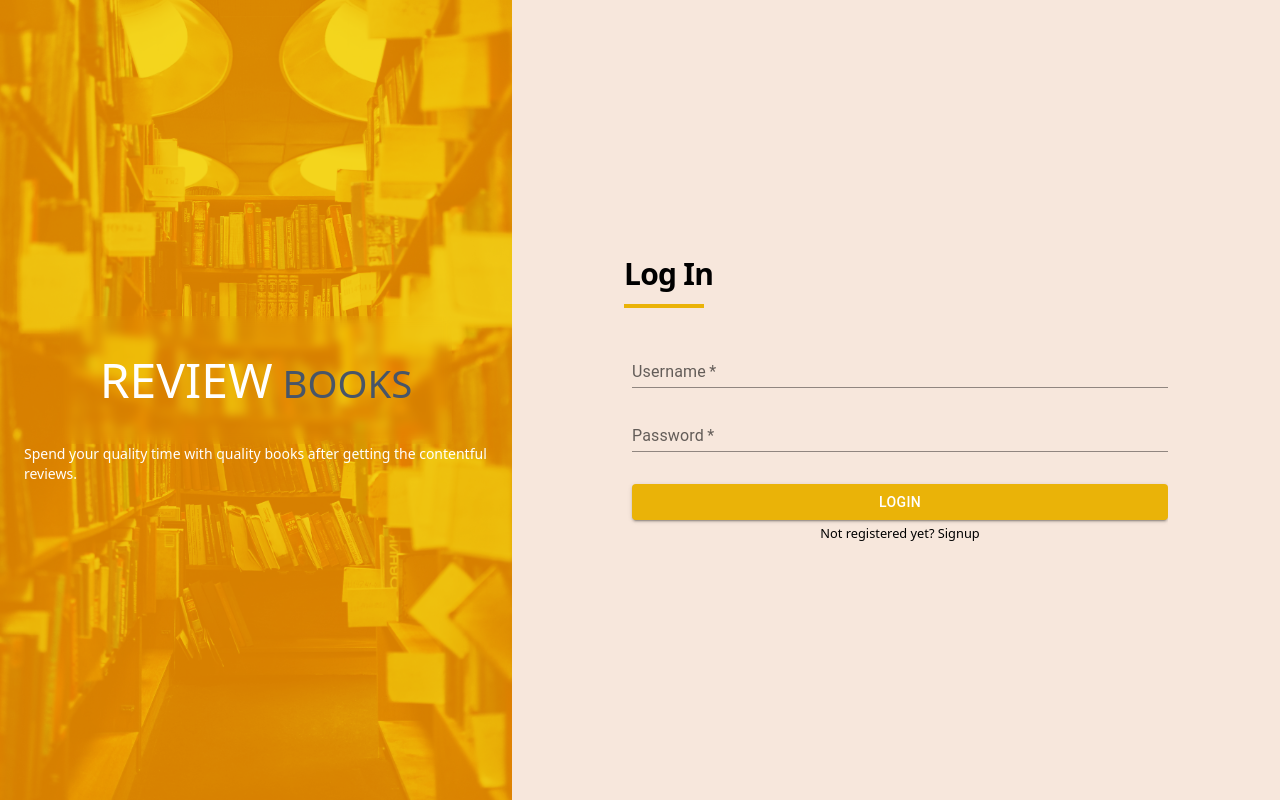
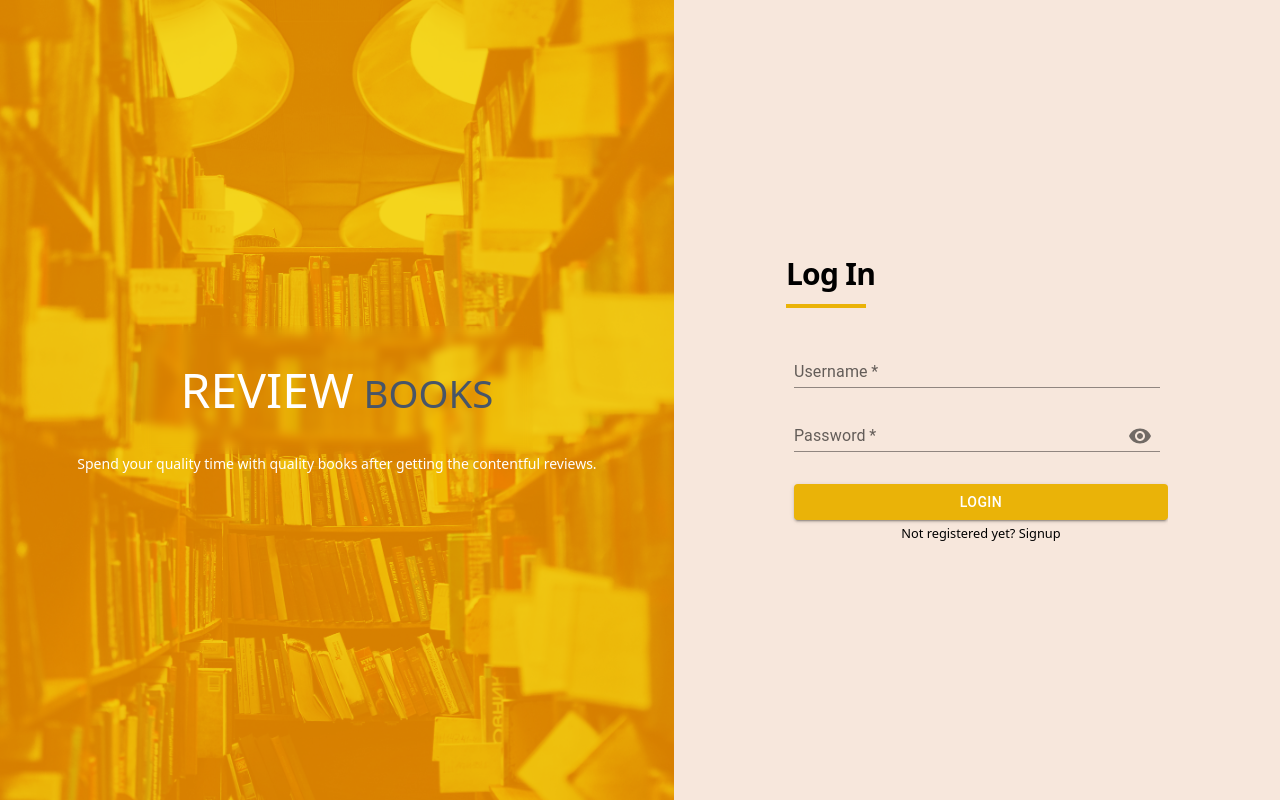
Before and after one commit to FahadAbdulQayyum/book-review-platform, a React (Vite) app: page /login in a window 1280 px wide. Built offline with nearby package versions, Linux system fonts and the light colour scheme.

Commit message:
password visibility/invisibility icon adjusted

```diff
--- a/src/components/form.tsx
+++ b/src/components/form.tsx
@@ -89,14 +89,19 @@ const Form: React.FC<FormProps> = ({ isNew }) => {
                 <h2 className='uppercase text-5xl backdrop-blur-sm p-10'>Review<small className='text-slate-600'> Books</small></h2>
                 <small className='mx-6 text-sm'>Spend your quality time with quality books after getting the contentful reviews.</small>
             </div>
-            <div className='sm:w-[60%] sm:h-full bg-tertiary text-black flex items-center'>
+            <div className='justify-center sm:w-[60%] sm:h-full bg-tertiary text-black flex items-center'>
                 <div className='m-10 sm:m-6 md:m-20 lg:m-28 overflow-hidden'>
                     <h1 className='text-3xl font-bold tracking-tight'>{isNew ? 'Sign Up' : 'Log In'}</h1>
                     <div className='w-20 h-1 bg-primary mt-3'></div>
                     <div>
                         <Box
                             component="form"
-                            sx={{ '& .MuiTextField-root': { m: 1, width: '130ch' } }}
+                            sx={{
+                                '& .MuiTextField-root': {
+                                    m: 1,
+                                    width: { xs: '100%', sm: '40ch' }
+                                }
+                            }}
                             noValidate
                             autoComplete="off"
                         >
@@ -133,10 +138,13 @@ const Form: React.FC<FormProps> = ({ isNew }) => {
                                 type={showPassword ? "text" : "password"}
                                 InputProps={{
                                     endAdornment:
-                                        <InputAdornment position="end">
+                                        <InputAdornment position="end"
+                                        // className='flex'
+                                        >
                                             <IconButton
                                                 aria-label="toggle password visibility"
                                                 onClick={handleClickShowPassword}
+                                            // className='flex justify-start items-start'
                                             >
                                                 {showPassword ? <VisibilityOff /> : <Visibility />}
                                             </IconButton>
```
